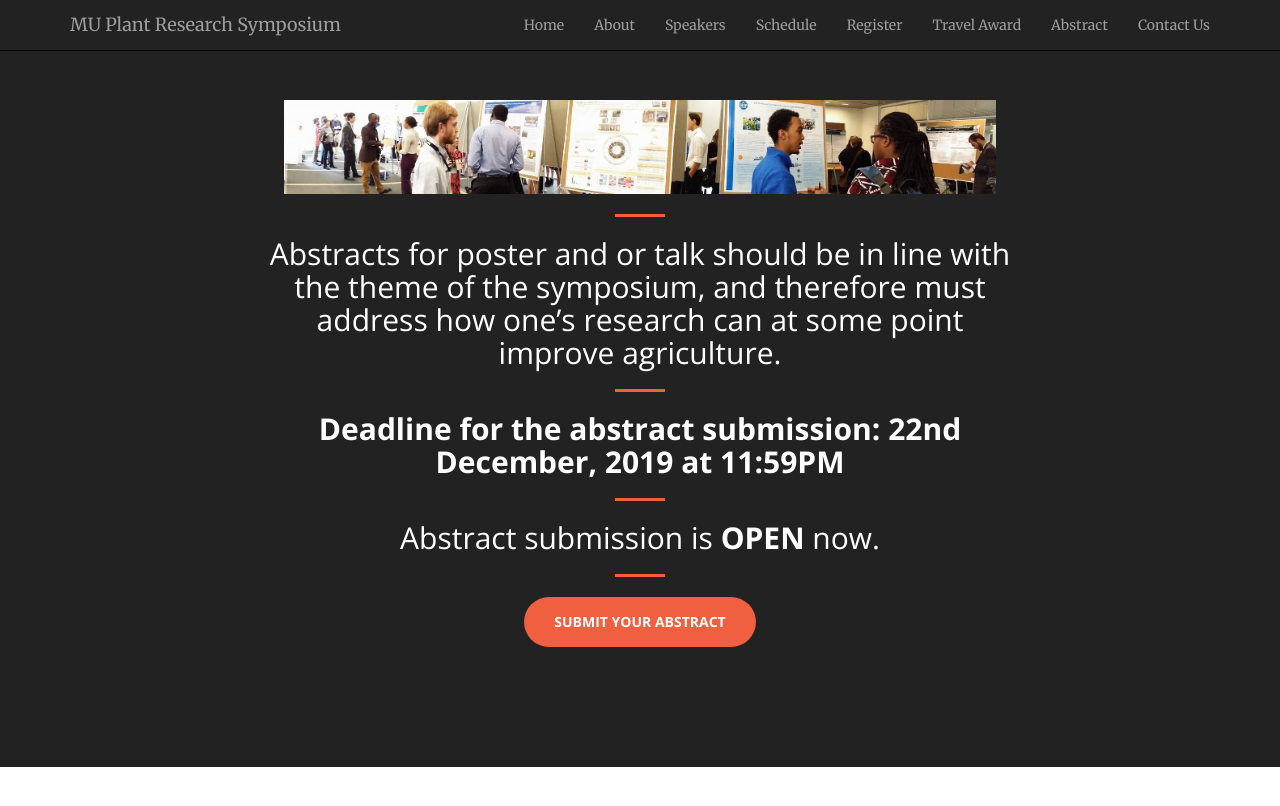
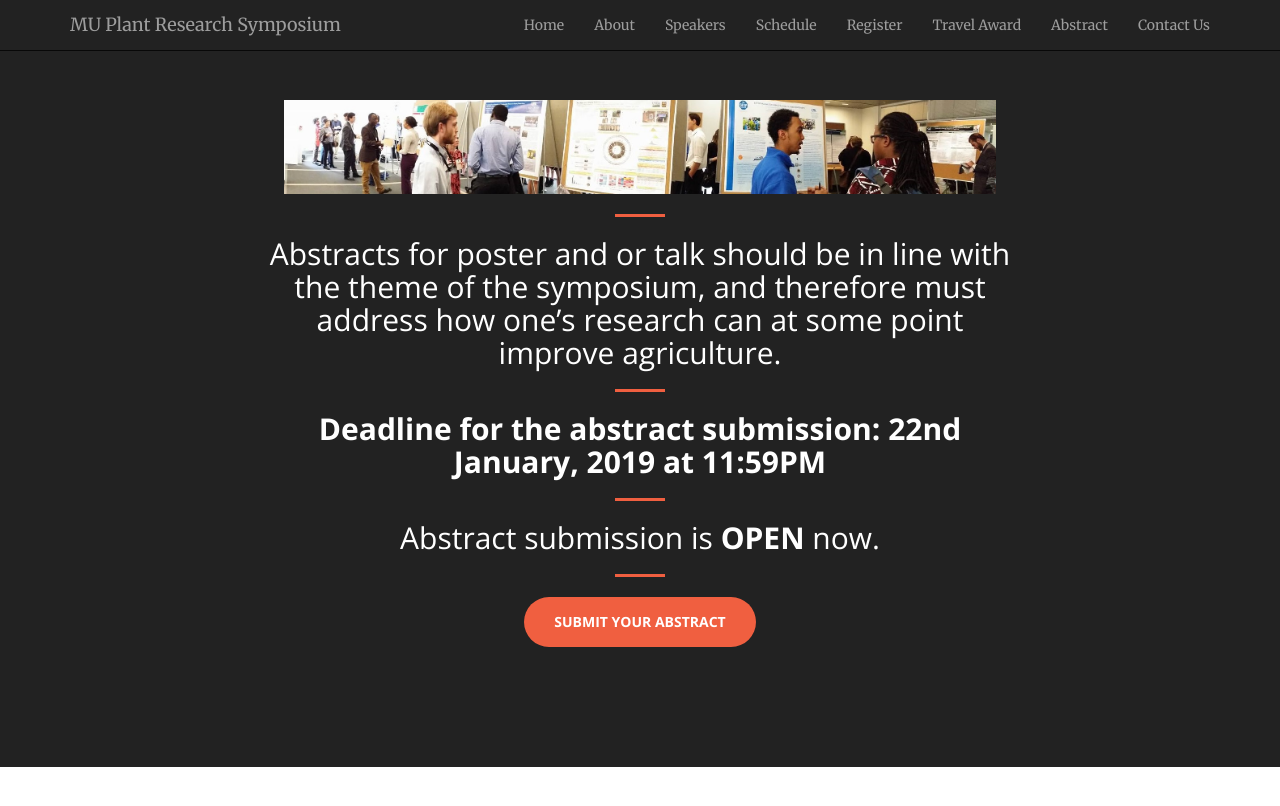
Before and after one commit to mupioneersymposium/mupioneersymposium.github.io, a Jekyll site: the page built from abstract.md, in a window 1280 px wide. Shown: the top 806 px of the page. Built offline with Jekyll 4.4.1, drawn with Linux system fonts in a browser that asks for light colours.

Commit message:
Update abstract.md
extended abs to jan 22 2019

```diff
--- a/abstract.md
+++ b/abstract.md
@@ -8,7 +8,7 @@ layout: regular
 <hr style="clear: both;" />
 ## Abstracts for poster and or talk should be in line with the theme of the symposium, and therefore must address how one's research can at some point improve agriculture.
 <hr style="clear: both;" />
-## **Deadline for the abstract submission: 22nd December, 2019 at 11:59PM**
+## **Deadline for the abstract submission: 22nd January, 2019 at 11:59PM**
 <hr style="clear: both;" />
 ## Abstract submission is **OPEN** now.
 <hr style="clear: both;" />
```
